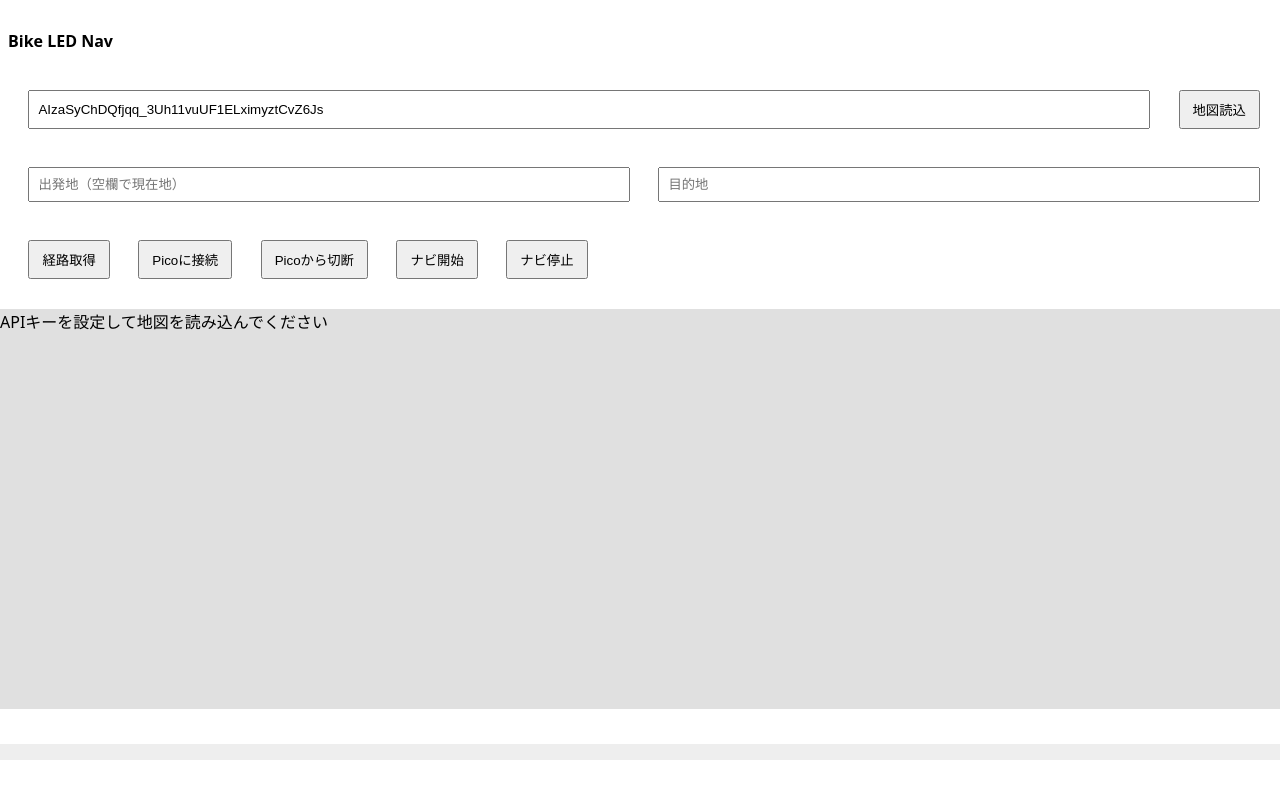
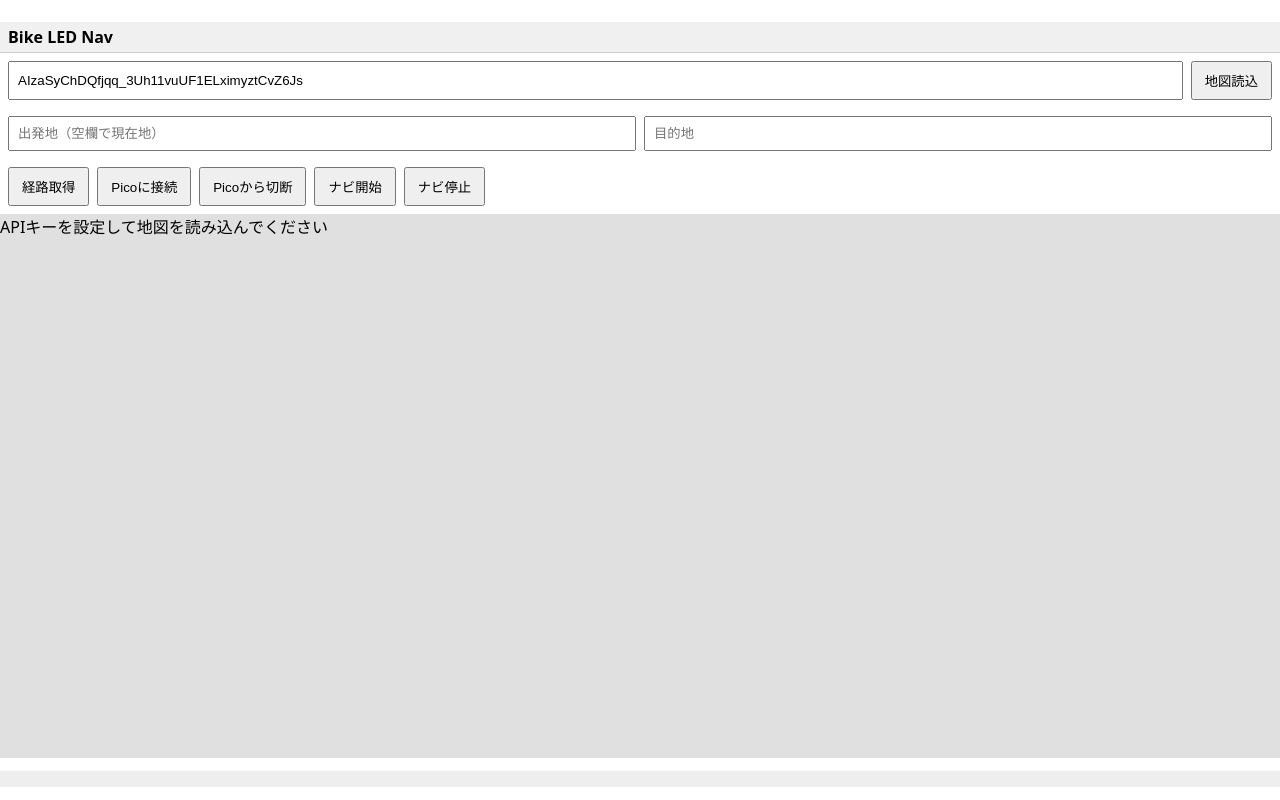
Before and after one commit to kakkun0330-al/kana.github.io, a plain HTML site: page index.html in a window 1280 px wide. Drawn offline with Linux system fonts and the light colour scheme.

Commit message:
Add files via upload

```diff
--- a/index.html
+++ b/index.html
@@ -4,10 +4,55 @@
   <meta charset="utf-8">
   <meta name="viewport" content="width=device-width, initial-scale=1" />
   <title>Bike LED Nav</title>
-  <style>body{font-family:system-ui,sans-serif;margin:0}.row,header{padding:8px;display:flex;gap:8px}input{flex:1;padding:8px}button{padding:8px 12px}#map{height:50vh;background:#e0e0e0}pre{background:#eee;padding:8px;max-height:80px;overflow:auto}</style>
+  <style>
+    body {
+        font-family: system-ui, sans-serif;
+        margin: 0;
+        /* 追加: Flexboxを使って全体を縦に配置 */
+        display: flex;
+        flex-direction: column;
+        min-height: 100vh; /* 少なくともビューポートの高さにする */
+    }
+    header {
+        /* 修正: 上下のパディングを減らす */
+        padding: 4px 8px; /* 例: 上下4px、左右8px */
+        display: flex;
+        gap: 8px;
+        background-color: #f0f0f0; /* 視認性向上のため色を追加 */
+        border-bottom: 1px solid #ccc; /* 下線を追加 */
+        /* flex-shrink: 0; */ /* ヘッダーの高さは縮まないように */
+    }
+    .row {
+        padding: 8px;
+        display: flex;
+        gap: 8px;
+        /* flex-shrink: 0; */ /* rowの高さは縮まないように */
+    }
+    input {
+        flex: 1;
+        padding: 8px;
+    }
+    button {
+        padding: 8px 12px;
+    }
+    #map {
+        /* 修正: 高さを元に戻し、残りのスペースを埋める */
+        height: 50vh; /* 元の高さに戻す */
+        background: #e0e0e0;
+        flex-grow: 1; /* 親要素の残りのスペースを埋める */
+    }
+    pre {
+        background: #eee;
+        padding: 8px;
+        max-height: 80px; /* ログエリアの最大高さ */
+        overflow: auto;
+        /* flex-shrink: 0; */ /* ログエリアの高さは縮まないように */
+    }
+  </style>
 </head>
 <body>
   <header><strong>Bike LED Nav</strong></header>
+
   <div class="row">
     <input id="apiKey" type="text" value="AIzaSyChDQfjqq_3Uh11vuUF1ELximyztCvZ6Js" placeholder="Google Maps APIキー"/>
     <button id="setApiKeyBtn">地図読込</button>
@@ -19,11 +64,14 @@
   <div class="row">
     <button id="routeBtn">経路取得</button>
     <button id="connectBtn">Picoに接続</button>
-    <button id="disconnectBtn">Picoから切断</button>     <button id="startNavBtn">ナビ開始</button>
+    <button id="disconnectBtn">Picoから切断</button>
+    <button id="startNavBtn">ナビ開始</button>
     <button id="stopNavBtn">ナビ停止</button>
   </div>
   <div id="map">APIキーを設定して地図を読み込んでください</div>
+
   <pre id="log"></pre>
+
   <script>
     const SERVICE_UUID = '0000feed-0000-1000-8000-00805f9b34fb';
     const NAV_CHAR_UUID = '0000feed-0001-1000-8000-00805f9b34fb';
```
Lines whose indentation alone changed are shown as unchanged.
